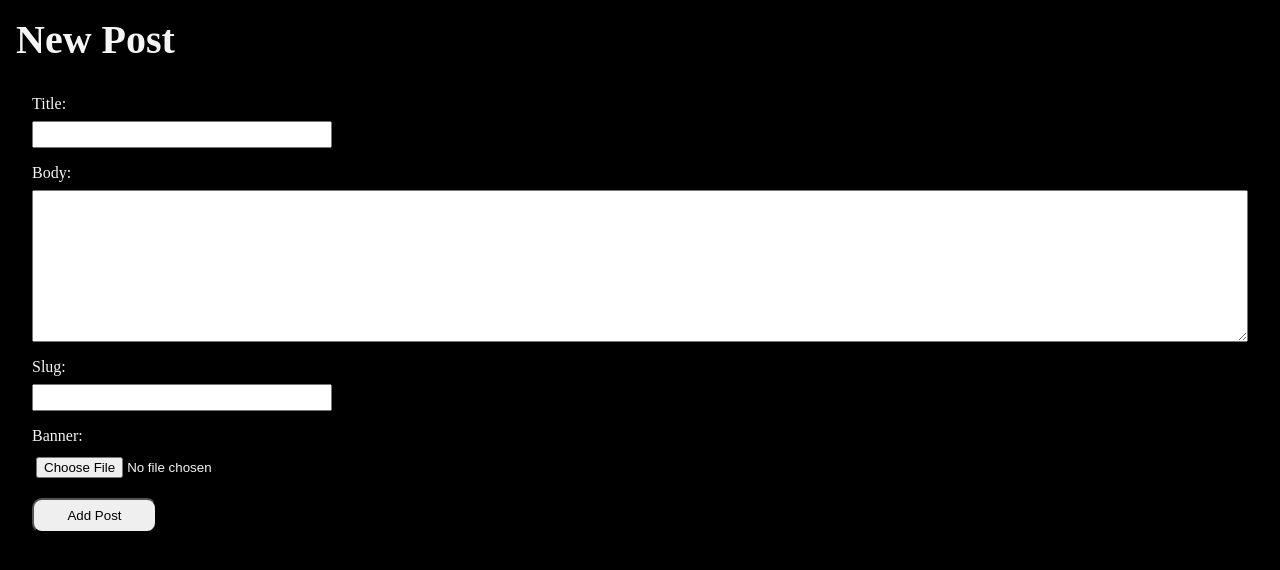
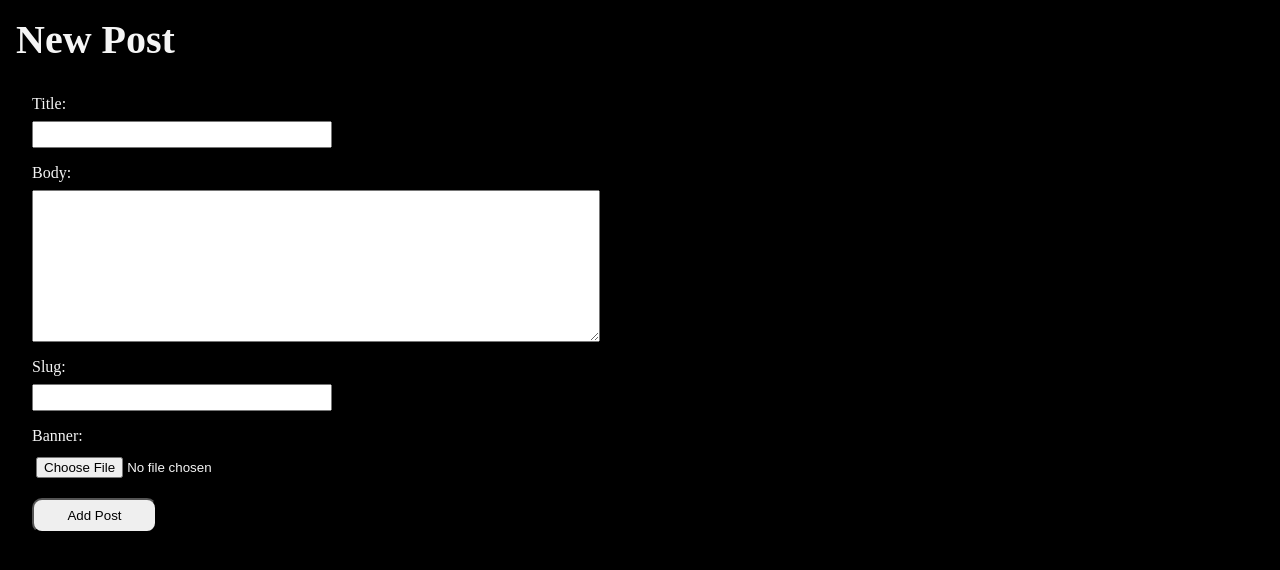
Before and after one commit to remilebeau/django-blogsite, a Django app: page /posts/new-post/ in a window 1280 px wide. Shown: the part 79-649 px from the top of the page. Run offline with Django 5.2, Linux system fonts and the light colour scheme; a user stored in the database is signed in.

Commit message:
updated styling

```diff
--- a/assets/css/style.css
+++ b/assets/css/style.css
@@ -53,6 +53,7 @@ a:hover {
 }
 
 .form-with-validation {
+  max-width: 600px;
   font-size: 1rem;
   padding: 1rem;
   display: flex;
@@ -106,6 +107,5 @@ a:hover {
 }
 
 .logout-button:hover {
-  cursor: pointer;
   opacity: 0.85;
 }
--- a/static/css/style.css
+++ b/static/css/style.css
@@ -53,6 +53,7 @@ a:hover {
 }
 
 .form-with-validation {
+  max-width: 600px;
   font-size: 1rem;
   padding: 1rem;
   display: flex;
@@ -106,6 +107,5 @@ a:hover {
 }
 
 .logout-button:hover {
-  cursor: pointer;
   opacity: 0.85;
 }
```
